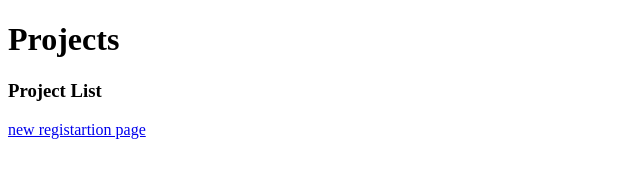
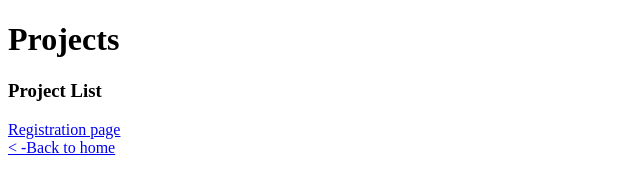
Before and after one commit to Sharath3634/WD201, a website: page http-server/project.html in a window 1280 px wide. Shown: the whole page, without its empty margins (0-640 px from the left). Drawn offline with Linux system fonts and the light colour scheme.

Commit message:
Update project.html

```diff
--- a/http-server/project.html
+++ b/http-server/project.html
@@ -7,6 +7,7 @@
 <body>
    <h1>Projects</h1>
    <h3>Project List</h3>
-   <a href="/registration">new registartion page</a>
+   <a href="/registration">Registration page</a> <br />
+   <a href="/">&lt; -Back to home</a>
 </body>
 </html>
```
